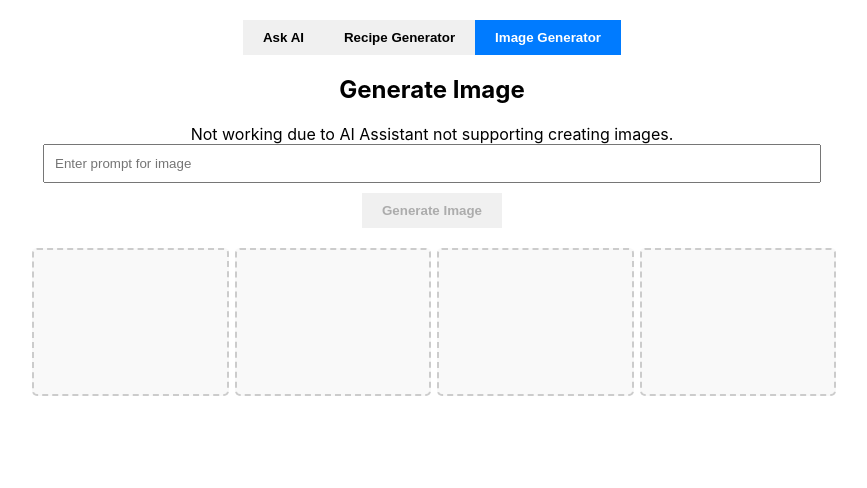
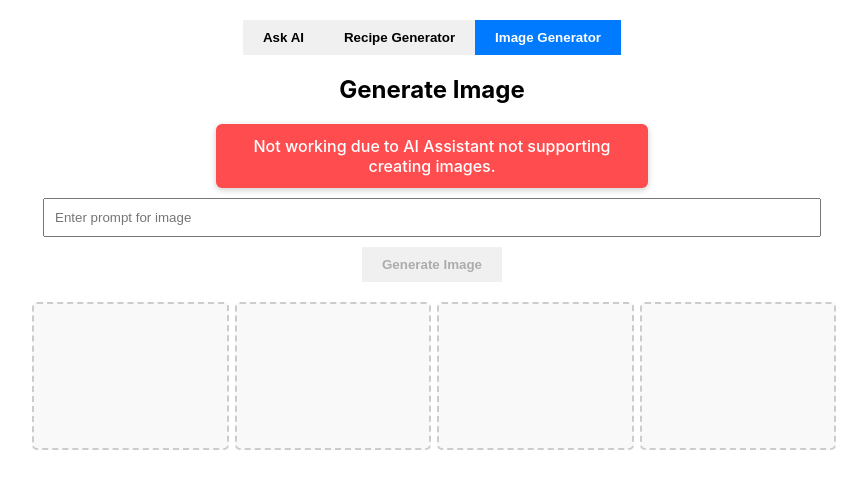
Before and after one commit to jupitters/react-ai-assistant, a React (Create React App) app: page / in a window 1280 px wide. Both pictures are taken after a click on the button "Image Generator". Shown: the top 488 px of the page, without its empty margins (208-1075 px from the left). Built offline with nearby package versions, Linux system fonts and the light colour scheme.

Commit message:
alert-box

```diff
--- a/src/App.css
+++ b/src/App.css
@@ -77,3 +77,15 @@ img {
   border: 1px solid #ccc; /* Optional: adds a border around the text container */
   margin-bottom: 20px; /* Spacing below the text container */
 }
+
+.alert-box{
+  margin: 10px auto;
+  padding: 12px 16px;
+  background-color: #ff4d4f;
+  color: white;
+  border-radius: 6px;
+  width: 50%;
+  text-align: center;
+  font-weight: 500;
+  box-shadow: 0 2px 6px rgba(0,0,0,0.2)
+}
--- a/src/components/ImageGenerator.js
+++ b/src/components/ImageGenerator.js
@@ -17,7 +17,7 @@ const ImageGenerator = () => {
   return (
     <div className="tab-content">
       <h2>Generate Image</h2>
-      <div className='alert'>Not working due to AI Assistant not supporting creating images.</div>
+      <div className='alert-box'>Not working due to AI Assistant not supporting creating images.</div>
       <input type="text" value={prompt} onChange={(e) => setPrompt(e.target.value)} placeholder='Enter prompt for image' />
       <button disabled onClick={generateImage} >Generate Image</button>
 
```
